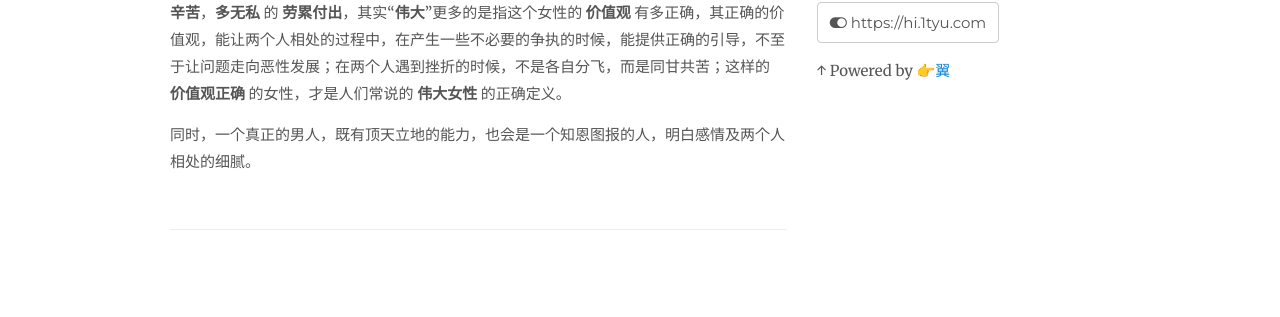
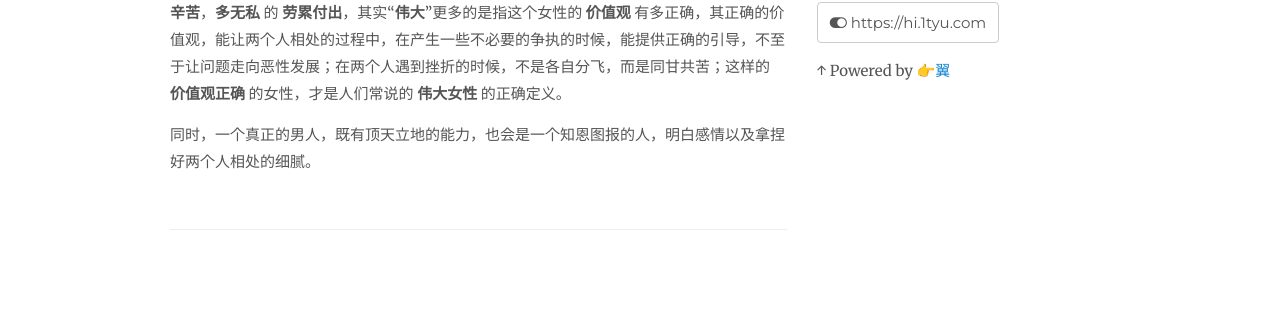
Before and after one commit to helloyuzz/me.wgrib2.com, a Jekyll site: the page built from _posts/2018-01-01-People help you.md, in a window 1280 px wide. Shown: the part 344-661 px from the top of the page. Built offline with Jekyll 4.4.1, drawn with Linux system fonts in a browser that asks for light colours; nearby versions of some CDN libraries; emoji names are drawn with the system emoji font; comment, search, counter and statistics services are not loaded.

Commit message:
Update 2018-01-01-People help you.md

```diff
--- a/_posts/2018-01-01-People help you.md
+++ b/_posts/2018-01-01-People help you.md
@@ -9,4 +9,4 @@ title: '世界上最可贵的两种人'
 
 常说“__一个成功的男人背后，一定有一个伟大的女性在支持__”。不是说这个女性有多 __勤劳__，__多辛苦__，__多无私__ 的 __劳累付出__，其实“__伟大__”更多的是指这个女性的 __价值观__ 有多正确，其正确的价值观，能让两个人相处的过程中，在产生一些不必要的争执的时候，能提供正确的引导，不至于让问题走向恶性发展；在两个人遇到挫折的时候，不是各自分飞，而是同甘共苦；这样的 __价值观正确__ 的女性，才是人们常说的 __伟大女性__ 的正确定义。
 
-同时，一个真正的男人，既有顶天立地的能力，也会是一个知恩图报的人，明白感情及两个人相处的细腻。
+同时，一个真正的男人，既有顶天立地的能力，也会是一个知恩图报的人，明白感情以及拿捏好两个人相处的细腻。
```
